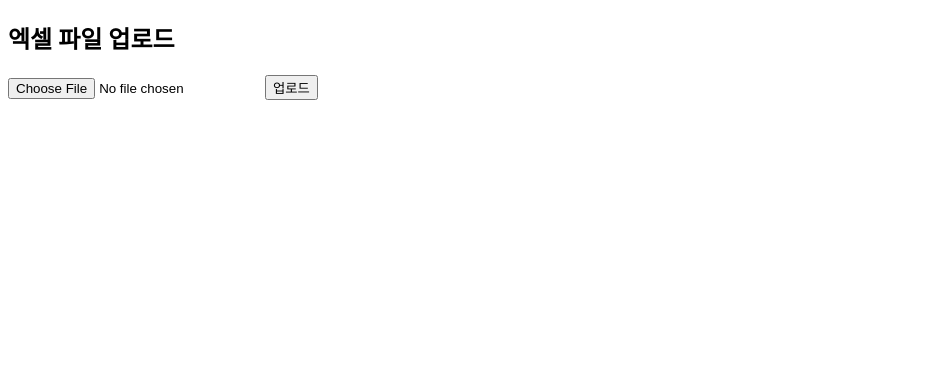
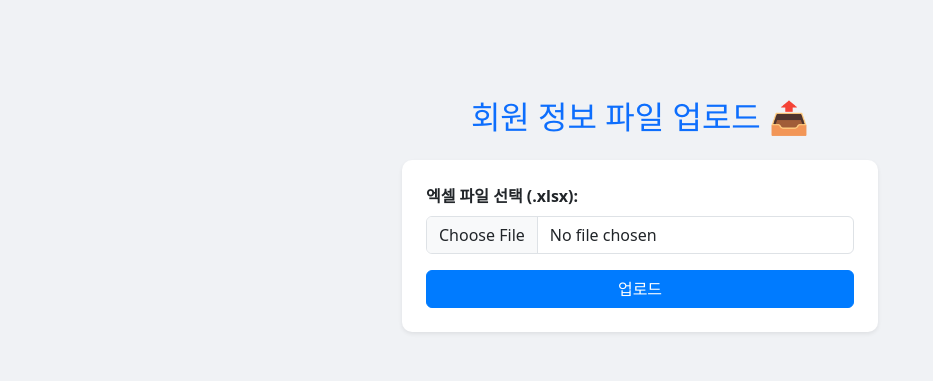
Before and after one commit to trainghost/tennis, a Flask app: page / in a window 1280 px wide. Shown: the top 381 px of the page, without its empty margins (0-933 px from the left). Run offline with Flask 3, Linux system fonts and the light colour scheme.

Commit message:
Update upload.html

```diff
--- a/templates/upload.html
+++ b/templates/upload.html
@@ -1,14 +1,48 @@
 <!DOCTYPE html>
-<html>
+<html lang="ko">
 <head>
     <meta charset="UTF-8">
-    <title>엑셀 업로드</title>
+    <meta name="viewport" content="width=device-width, initial-scale=1.0">
+    <title>회원 정보 업로드</title>
+    <link href="https://cdn.jsdelivr.net/npm/bootstrap@5.3.3/dist/css/bootstrap.min.css" rel="stylesheet" integrity="sha384-QWTKZyjpPEjISv5WaRU9OFeRpok6YctnYmDr5pNlyT2bRjXh0JMhjY6hW+ALEwIH" crossorigin="anonymous">
+    <style>
+        body {
+            background-color: #f0f2f5; /* 약간 회색 배경 */
+            padding-top: 50px;
+            padding-bottom: 50px;
+        }
+        .container {
+            max-width: 500px; /* 업로드 폼의 최대 너비 제한 */
+        }
+        .card {
+            border: none;
+            border-radius: 10px;
+            box-shadow: 0 4px 12px rgba(0, 0, 0, 0.1);
+        }
+        .btn-primary {
+            background-color: #007bff;
+            border-color: #007bff;
+        }
+        .btn-primary:hover {
+            background-color: #0056b3;
+            border-color: #0056b3;
+        }
+    </style>
 </head>
 <body>
-    <h2>엑셀 파일 업로드</h2>
-    <form action="{{ url_for('upload') }}" method="post" enctype="multipart/form-data">
-        <input type="file" name="file" accept=".xlsx,.xls" required>
-        <input type="submit" value="업로드">
-    </form>
+    <div class="container mt-5">
+        <h2 class="mb-4 text-center text-primary">회원 정보 파일 업로드 📤</h2>
+        <div class="card p-4 shadow-sm">
+            <form action="/upload" method="post" enctype="multipart/form-data">
+                <div class="mb-3">
+                    <label for="file" class="form-label fw-bold">엑셀 파일 선택 (.xlsx):</label>
+                    <input type="file" class="form-control" name="file" id="file" accept=".xlsx" required>
+                </div>
+                <button type="submit" class="btn btn-primary w-100">업로드</button>
+            </form>
+        </div>
+    </div>
+
+    <script src="https://cdn.jsdelivr.net/npm/bootstrap@5.3.3/dist/js/bootstrap.bundle.min.js" integrity="sha384-YvpcrYf0tY3lHB60NNkmXc5s9fDVZLESaAA55NDzOxhy9GkcIdslK1eN7N6jIeHz" crossorigin="anonymous"></script>
 </body>
 </html>
```
